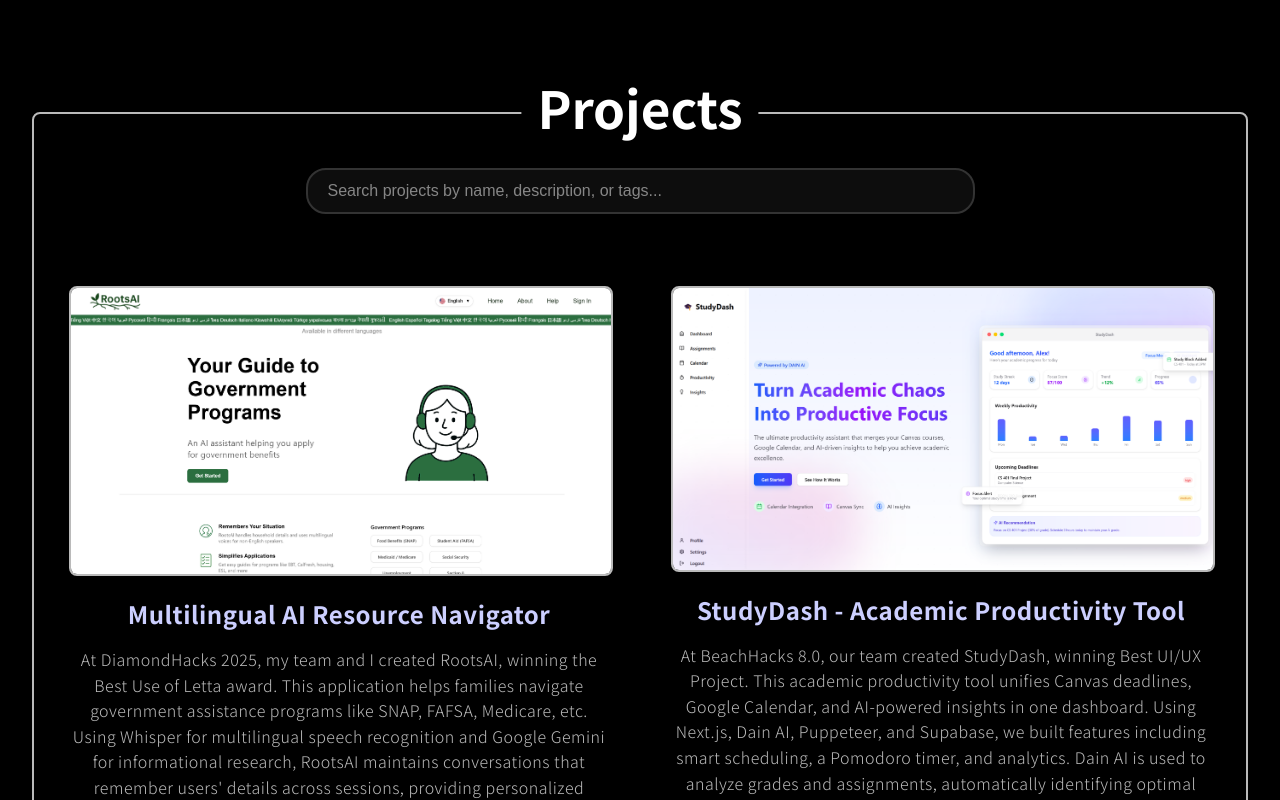
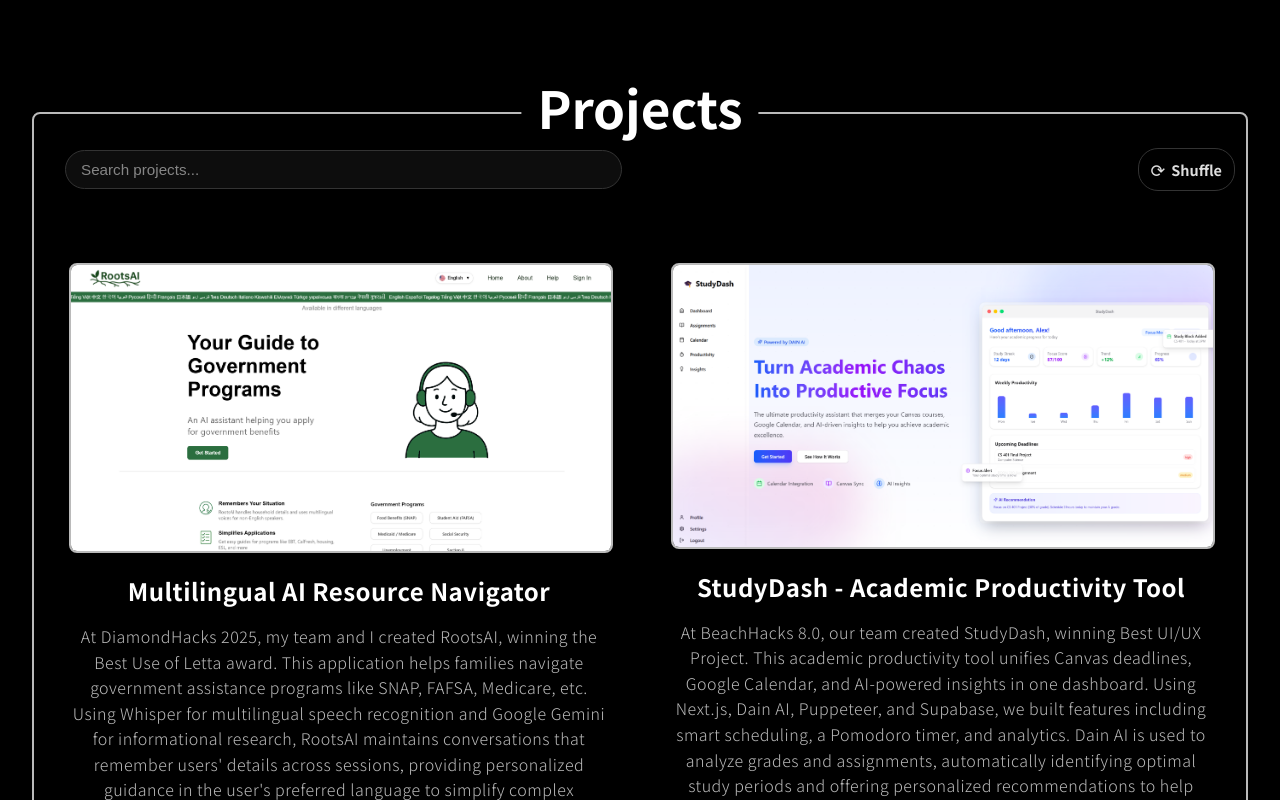
Before and after one commit to lyeric2022/lyyeric.tech, a React (Vite) app: page / in a window 1280 px wide. Shown: the part 880-1680 px from the top of the page. Built offline with nearby package versions, Linux system fonts and the light colour scheme.

Commit message:
tool bar add

```diff
--- a/src/App.scss
+++ b/src/App.scss
@@ -11,6 +11,7 @@
   --color-text-muted: #bababa;
   --color-accent-primary: #83bfff;
   --color-accent-secondary: #CCCFFF;
+  --color-accent-tertiary: #ffffff;
   --color-border: #333333;
 
   // Typography
@@ -200,7 +201,7 @@
       font-size: 1.5rem;
       margin: 15px 0;
       letter-spacing: 0.5px;
-      color: var(--color-accent-secondary);
+      color: var(--color-accent-tertiary);
     }
 
     p {
@@ -720,3 +721,249 @@
   border-radius: var(--border-radius-sm);
   margin: 20px 0;
 }
+
+// ==========================================
+// Search System & Controls
+// ==========================================
+.projects-controls {
+  display: flex;
+  justify-content: space-between;
+  align-items: center;
+  width: 100%;
+  margin: 30px auto 40px;
+  padding: 0 20px;
+}
+
+.randomize-btn {
+  padding: 12px 20px;
+  background-color: transparent;
+  color: var(--color-text);
+  border: 2px solid var(--color-accent-secondary);
+  border-radius: var(--border-radius-lg);
+  font-size: 0.9rem;
+  letter-spacing: 0.5px;
+  cursor: pointer;
+  transition: all var(--transition-normal);
+  display: flex;
+  align-items: center;
+  gap: 8px;
+
+  &:before {
+    content: "⟳";
+    font-size: 1.1rem;
+    transition: transform 0.3s ease;
+  }
+
+  &:hover {
+    background-color: rgba(204, 204, 255, 0.1);
+    transform: translateY(-2px);
+
+    &:before {
+      transform: rotate(180deg);
+    }
+  }
+
+  &:focus {
+    outline: none;
+    box-shadow: 0 0 0 3px rgba(204, 204, 255, 0.3);
+  }
+}
+
+.search-container {
+  position: relative;
+  margin: 0;
+  max-width: 400px;
+  width: 100%;
+  display: flex;
+  flex-direction: column;
+  align-items: flex-end;
+}
+
+.search-input {
+  width: 100%;
+  padding: 12px 45px 12px 20px;
+  border: 2px solid var(--color-border);
+  border-radius: var(--border-radius-lg);
+  background-color: rgba(255, 255, 255, 0.05);
+  color: var(--color-text);
+  font-size: 1rem;
+  transition: all var(--transition-normal);
+
+  &:focus {
+    outline: none;
+    border-color: var(--color-accent-primary);
+    box-shadow: 0 0 15px rgba(131, 191, 255, 0.2);
+  }
+
+  &::placeholder {
+    color: var(--color-text-muted);
+    opacity: 0.7;
+  }
+}
+
+.clear-search {
+  position: absolute;
+  right: 15px;
+  top: 50%;
+  transform: translateY(-50%);
+  background: none;
+  border: none;
+  color: var(--color-text-muted);
+  font-size: 1.2rem;
+  cursor: pointer;
+  padding: 5px;
+  margin: 0;
+  display: flex;
+  align-items: center;
+  justify-content: center;
+  transition: all var(--transition-fast);
+
+  &:hover {
+    color: var(--color-accent-primary);
+  }
+}
+
+// ==========================================
+// Projects Toolbar
+// ==========================================
+.projects-toolbar {
+  display: flex;
+  flex-wrap: wrap;
+  align-items: center;
+  justify-content: space-between;
+  gap: 15px;
+  width: 100%;
+  max-width: 1200px;
+  margin: 0 auto 30px;
+  padding: 0 15px;
+
+  @media (max-width: 768px) {
+    flex-direction: column;
+    align-items: stretch;
+  }
+}
+
+.search-wrapper {
+  position: relative;
+  flex: 1;
+  max-width: 500px;
+  min-width: 200px;
+
+  @media (max-width: 768px) {
+    max-width: 100%;
+    order: 2;
+  }
+}
+
+.search-input {
+  width: 100%;
+  padding: 10px 40px 10px 15px;
+  border: 1px solid var(--color-border);
+  border-radius: 20px;
+  background-color: rgba(255, 255, 255, 0.05);
+  color: var(--color-text);
+  font-size: 0.95rem;
+  transition: all 0.2s ease;
+
+  &:focus {
+    outline: none;
+    border-color: var(--color-accent-primary);
+    box-shadow: 0 0 0 2px rgba(131, 191, 255, 0.15);
+  }
+
+  &::placeholder {
+    color: var(--color-text-muted);
+    opacity: 0.7;
+  }
+}
+
+.clear-search {
+  position: absolute;
+  right: 12px;
+  top: 50%;
+  transform: translateY(-50%);
+  background: none;
+  border: none;
+  color: var(--color-text-muted);
+  font-size: 1.1rem;
+  cursor: pointer;
+  padding: 5px;
+  display: flex;
+  align-items: center;
+  justify-content: center;
+
+  &:hover {
+    color: var(--color-accent-primary);
+  }
+}
+
+.toolbar-actions {
+  display: flex;
+  gap: 10px;
+  align-items: center;
+
+  @media (max-width: 768px) {
+    width: 100%;
+    justify-content: flex-end;
+    order: 1;
+  }
+}
+
+.toolbar-btn {
+  display: flex;
+  align-items: center;
+  gap: 6px;
+  padding: 8px 12px;
+  border-radius: 20px;
+  border: 1px solid var(--color-border);
+  background-color: transparent;
+  color: var(--color-text);
+  font-size: 0.9rem;
+  cursor: pointer;
+  transition: all 0.2s ease;
+
+  .btn-icon {
+    font-size: 1.1rem;
+  }
+
+  &:hover {
+    background-color: rgba(131, 191, 255, 0.1);
+    border-color: var(--color-accent-primary);
+  }
+
+  &.active {
+    background-color: rgba(131, 191, 255, 0.15);
+    border-color: var(--color-accent-primary);
+  }
+}
+
+.shuffle-btn {
+  .btn-icon {
+    transition: transform 0.4s ease;
+  }
+
+  &:hover .btn-icon {
+    transform: rotate(180deg);
+  }
+}
+
+.reset-btn {
+  .btn-icon {
+    transition: transform 0.4s ease;
+  }
+
+  &:hover .btn-icon {
+    transform: rotate(-180deg);
+  }
+}
+
+.no-results {
+  width: 100%;
+  text-align: center;
+  padding: 40px 20px;
+  color: var(--color-text-muted);
+  font-size: 1.1rem;
+  border: 1px dashed var(--color-border);
+  border-radius: var(--border-radius-sm);
+  margin: 20px 0;
+}
--- a/src/Projects.jsx
+++ b/src/Projects.jsx
@@ -1,4 +1,4 @@
-import React, { useState } from 'react';
+import React, { useState, useEffect } from 'react';
 import ProjectCard from './components/ProjectCard';
 import { projects } from './data/projectsData';
 
@@ -44,34 +44,69 @@
 
 const Projects = () => {
     const [searchTerm, setSearchTerm] = useState('');
+    const [projectList, setProjectList] = useState([...projects]);
+    const [isShuffled, setIsShuffled] = useState(false);
 
+    // Custom handlers for specific projects
     const handleOpenSymbolicRegressor = () => {
         const fileUrl = './symbolic_regressor_pringles.html';
         window.open(fileUrl, '_blank');
     };
 
-    // Custom handlers for specific projects
     const customHandlers = {
         'Symbolic Regressor for Pringles': handleOpenSymbolicRegressor
     };
 
-    // Filter projects based on search term
-    const filteredProjects = searchTerm.trim() === ''
-        ? projects
-        : projects.filter(project =>
+    // Fisher-Yates (Knuth) shuffle algorithm - much more robust randomization
+    const shuffleArray = (array) => {
+        const newArray = [...array];
+        for (let i = newArray.length - 1; i > 0; i--) {
+            const j = Math.floor(Math.random() * (i + 1));
+            [newArray[i], newArray[j]] = [newArray[j], newArray[i]];
+        }
+        return newArray;
+    };
+
+    // Properly randomize projects
+    const randomizeProjects = () => {
+        const shuffled = shuffleArray([...projects]);
+        setProjectList(shuffled);
+        setIsShuffled(true);
+    };
+
+    // Reset to original order
+    const resetOrder = () => {
+        setProjectList([...projects]);
+        setIsShuffled(false);
+    };
+
+    // Filter projects based on search
+    useEffect(() => {
+        const baseList = isShuffled ? shuffleArray([...projects]) : [...projects];
+
+        if (searchTerm.trim() === '') {
+            setProjectList(baseList);
+        } else {
+            const filtered = baseList.filter(project =>
                 project.title.toLowerCase().includes(searchTerm.toLowerCase()) ||
                 project.description.toLowerCase().includes(searchTerm.toLowerCase()) ||
-            (project.tags && project.tags.some(tag => tag.toLowerCase().includes(searchTerm.toLowerCase())))
+                (project.tags && project.tags.some(tag =>
+                    tag.toLowerCase().includes(searchTerm.toLowerCase())
+                ))
             );
+            setProjectList(filtered);
+        }
+    }, [searchTerm, isShuffled]);
 
     return (
         <div id="projects-section" className="section-container">
             <h1 id="projects-subtitle">Projects</h1>
 
-            <div className="search-container">
+            <div className="projects-toolbar">
+                <div className="search-wrapper">
                     <input
                         type="text"
-                    placeholder="Search projects by name, description, or tags..."
+                        placeholder="Search projects..."
                         value={searchTerm}
                         onChange={(e) => setSearchTerm(e.target.value)}
                         className="search-input"
@@ -87,9 +122,32 @@
                     )}
                 </div>
 
+                <div className="toolbar-actions">
+                    <button
+                        className={`toolbar-btn shuffle-btn ${isShuffled ? 'active' : ''}`}
+                        onClick={randomizeProjects}
+                        aria-label="Randomize projects"
+                    >
+                        <span className="btn-icon">⟳</span>
+                        <span className="btn-text">Shuffle</span>
+                    </button>
+
+                    {isShuffled && (
+                        <button
+                            className="toolbar-btn reset-btn"
+                            onClick={resetOrder}
+                            aria-label="Reset to original order"
+                        >
+                            <span className="btn-icon">↺</span>
+                            <span className="btn-text">Reset</span>
+                        </button>
+                    )}
+                </div>
+            </div>
+
             <div className="projects-container">
-                {filteredProjects.length > 0 ? (
-                    filteredProjects.map(project => (
+                {projectList.length > 0 ? (
+                    projectList.map(project => (
                         <ProjectCard
                             key={project.id}
                             project={project}
```
Lines whose indentation alone changed are shown as unchanged.
